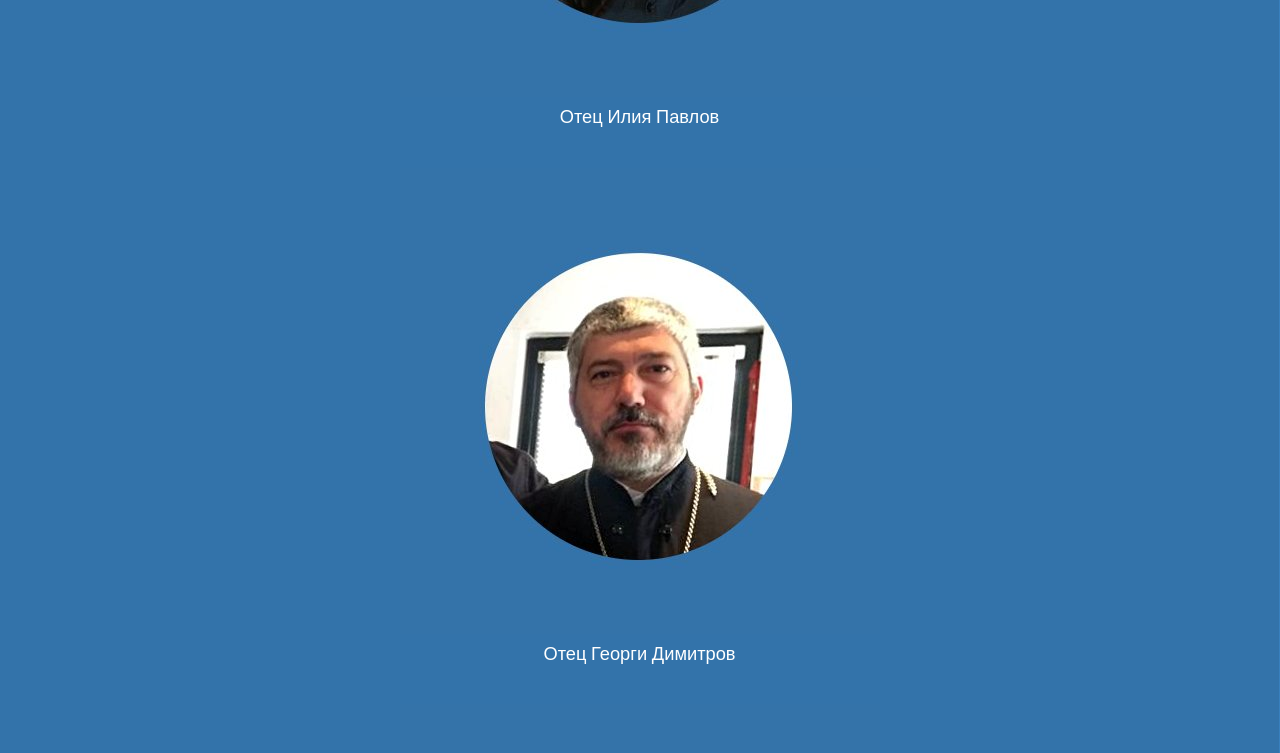
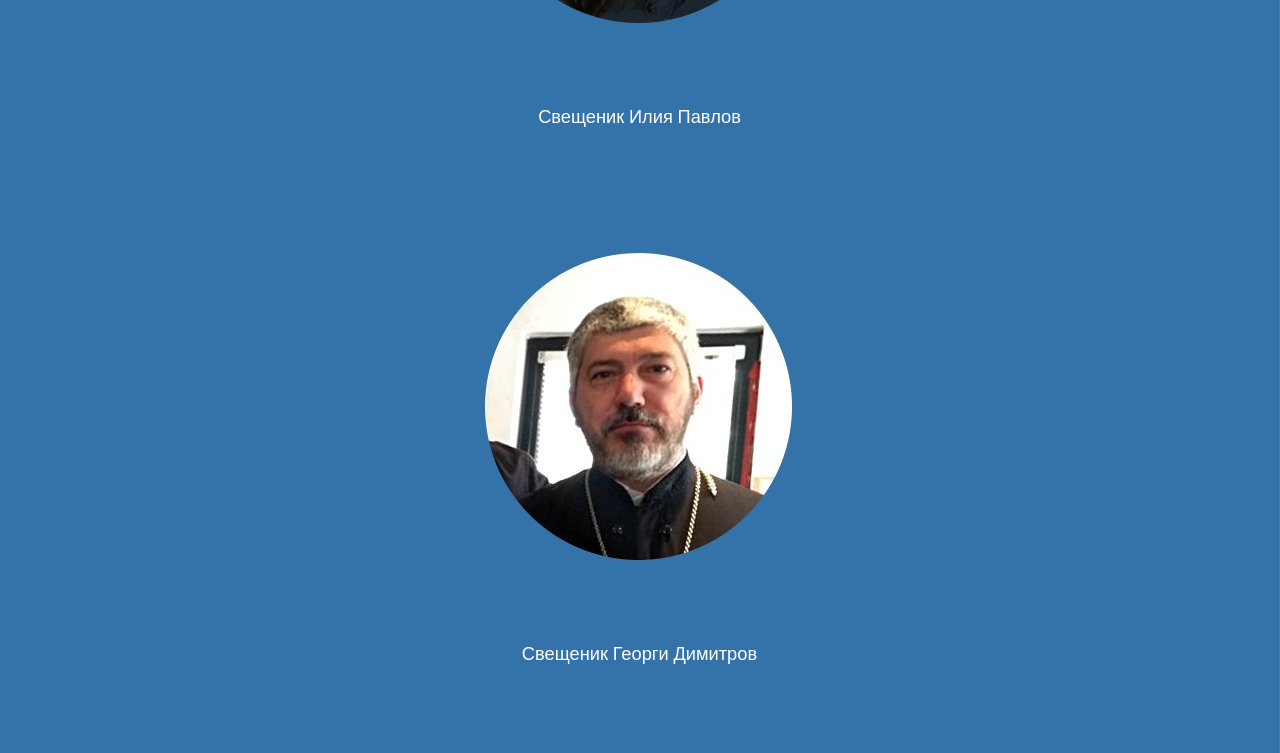
Before and after one commit to ibojilov/sveta-troitsa, a Jekyll site: the page built from index.html, in a window 1280 px wide and 1400 px high, scrolled down 3296 px. Shown: the part 155-908 px from the top of the window. Built offline with Jekyll 4.4.1, drawn with Linux system fonts in a browser that asks for light colours; nearby versions of some CDN libraries.

```diff
--- a/_data/team.yml
+++ b/_data/team.yml
@@ -3,15 +3,15 @@
   email: contact@sveta-troitsa.eu
   phone: 0899535261
 
-- name: Отец Илия Павлов
+- name: Свещеник Илия Павлов
   image: otec-iliya.jpg
   email: contact@sveta-troitsa.eu
   phone: 0888327441
 
-- name: Отец Георги Димитров
+- name: Свещеник Георги Димитров
   image: otec-georgi.jpg
-  email: contact@sveta-troitsa.eu
-  phone: 028720970
+  email: prezvitergeorgi@gmail.com
+  phone: 0877733973
 
 - name: Дякон Николай Диреков
   image: otec-nikolay.jpg
```
